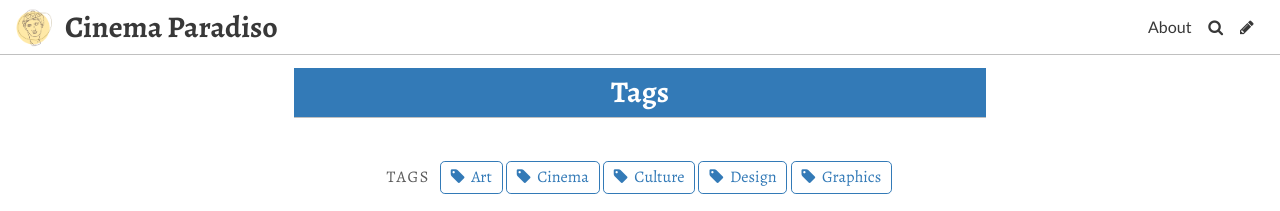
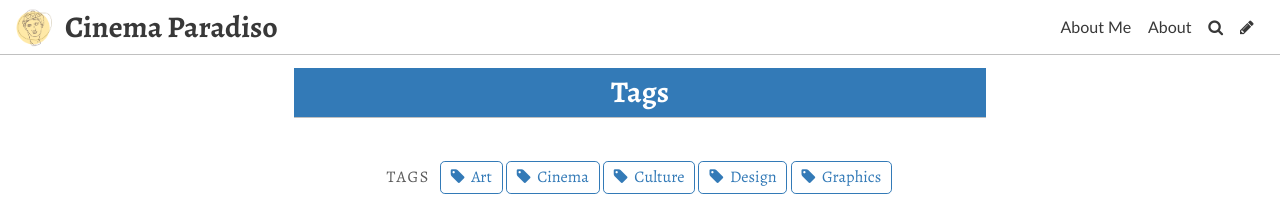
Before and after one commit to caraloi/cinemaparadiso, a Jekyll site: the page built from pages/tags.md, in a window 1280 px wide. Shown: the top 211 px of the page. Built offline with Jekyll 4.4.1, drawn with Linux system fonts in a browser that asks for light colours; some web fonts are replaced.

Commit message:
Update Settings “general”

```diff
--- a/_data/settings.yml
+++ b/_data/settings.yml
@@ -9,3 +9,6 @@ favicon: ../uploads/untitled-design-4-.png
 gridlayout: true
 fixednavbar: false
 upzoom: true
+items:
+  - name: About Me
+    siteurl: /aboutme
```
